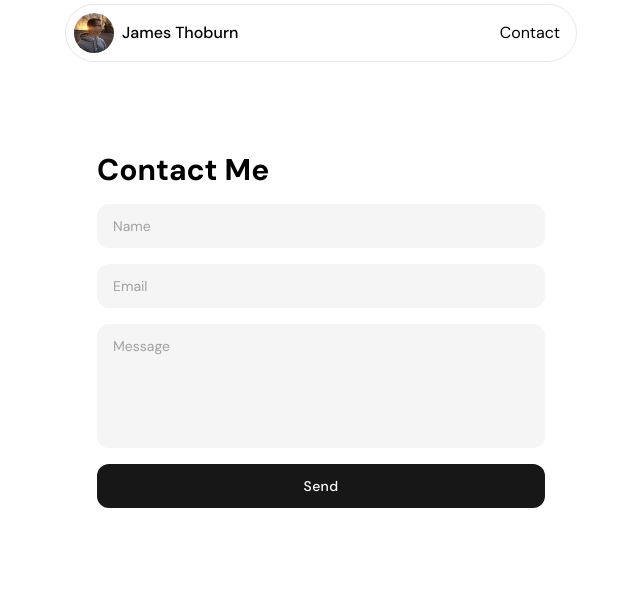
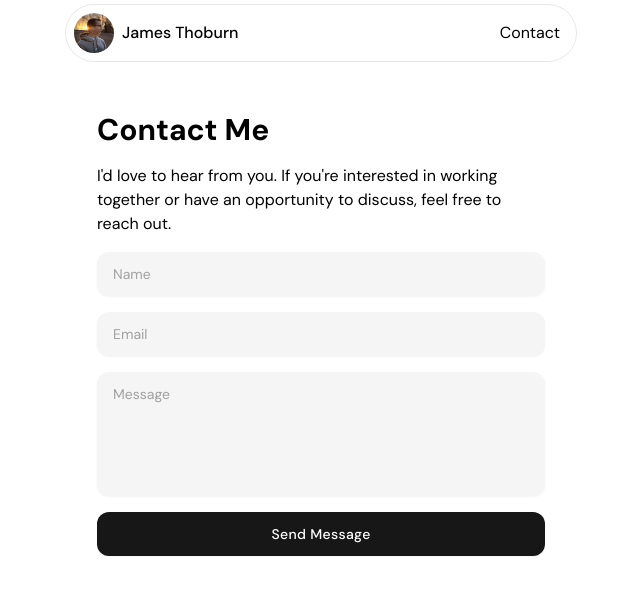
Before and after one commit to JamesThoburn/portfolio-website, a Next.js app: page /contact in a window 1280 px wide. Shown: the top 594 px of the page, without its empty margins (319-959 px from the left). Built offline with nearby package versions, Linux system fonts and the light colour scheme.

Commit message:
Improved Contact Form UI/UX

```diff
--- a/src/app/contact/page.tsx
+++ b/src/app/contact/page.tsx
@@ -2,7 +2,7 @@ import ContactForm from "@/components/Contact/ContactForm";
 
 export default function Contact() {
   return (
-    <div className='max-w-2xl mx-auto mt-20'>
+    <div className='max-w-2xl mx-auto mt-10'>
         <ContactForm />
     </div>
   )
--- a/src/components/Contact/ContactForm.tsx
+++ b/src/components/Contact/ContactForm.tsx
@@ -35,33 +35,34 @@ export default function ContactForm() {
             className="flex flex-col gap-4 w-full max-w-md mx-auto"
         >
             <h1 className="text-3xl font-bold">Contact Me</h1>
+            <p className="text-md">I'd love to hear from you. If you're interested in working together or have an opportunity to discuss, feel free to reach out.</p>
             <input
                 name="name"
                 type="text"
                 placeholder="Name"
                 required
-                className="w-full px-4 py-3 rounded-xl bg-neutral-100 text-neutral-900 placeholder-neutral-400 text-sm outline-none focus:ring-2 focus:ring-neutral-300 transition"
+                className="w-full px-4 py-3 rounded-xl bg-neutral-100 text-neutral-900 placeholder-neutral-400 text-sm outline-none focus:ring-2 focus:ring-neutral-300 transition shadow-xs"
             />
             <input
                 name="email"
                 type="email"
                 placeholder="Email"
                 required
-                className="w-full px-4 py-3 rounded-xl bg-neutral-100 text-neutral-900 placeholder-neutral-400 text-sm outline-none focus:ring-2 focus:ring-neutral-300 transition"
+                className="w-full px-4 py-3 rounded-xl bg-neutral-100 text-neutral-900 placeholder-neutral-400 text-sm outline-none focus:ring-2 focus:ring-neutral-300 transition shadow-xs"
             />
             <textarea
                 name="message"
                 placeholder="Message"
                 required
                 rows={5}
-                className="w-full px-4 py-3 rounded-xl bg-neutral-100 text-neutral-900 placeholder-neutral-400 text-sm outline-none focus:ring-2 focus:ring-neutral-300 transition resize-none"
+                className="w-full px-4 py-3 rounded-xl bg-neutral-100 text-neutral-900 placeholder-neutral-400 text-sm outline-none focus:ring-2 focus:ring-neutral-300 transition resize-none shadow-xs"
             />
             <button
                 type="submit"
                 disabled={formStatus === "loading"}
-                className="w-full py-3 rounded-xl bg-neutral-900 text-white text-sm font-medium tracking-wide hover:bg-neutral-700 disabled:opacity-50 transition"
+                className="w-full py-3 rounded-xl bg-neutral-900 text-white text-sm font-medium tracking-wide hover:bg-neutral-700 disabled:opacity-50 transition shadow-xs cursor-pointer disabled:cursor-default"
             >
-                {formStatus === "loading" ? "Sending..." : "Send"}
+                {formStatus === "loading" ? "Sending..." : "Send Message"}
             </button>
             {formStatus === "success" && <p>Message sent!</p>}
             {formStatus === "error" && <p>Something went wrong. Try again.</p>}
```
